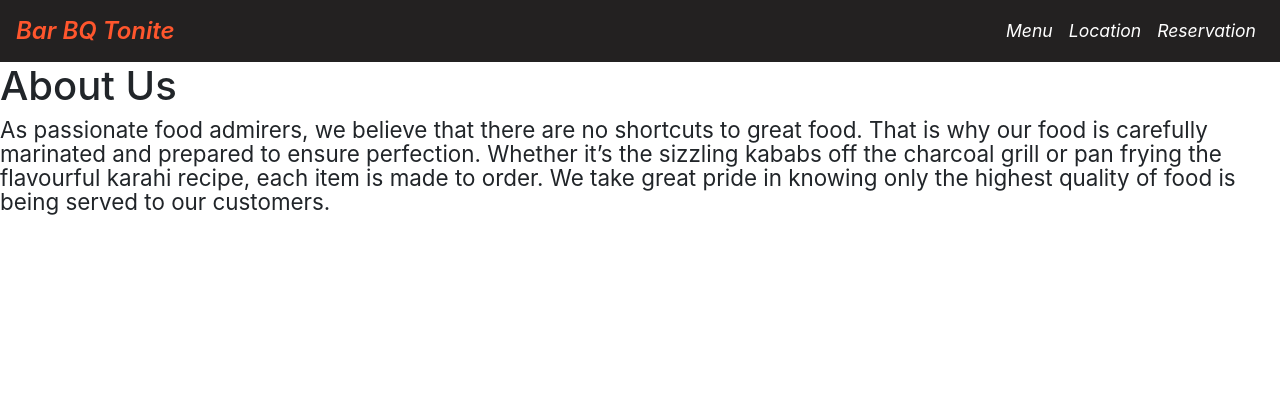
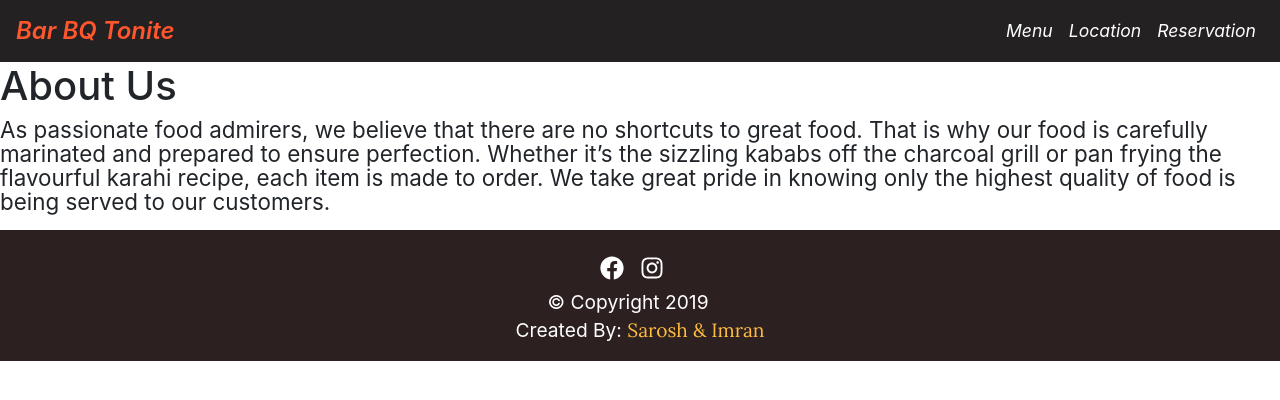
Before and after one commit to SaroshKhawar496/bbq-tonite, a React (Create React App) app in the folder client/: page /about in a window 1280 px wide. Shown: the top 400 px of the page. Built offline with nearby package versions, Linux system fonts and the light colour scheme.

Commit message:
Moved Footer to App.js

```diff
--- a/client/src/App.js
+++ b/client/src/App.js
@@ -8,6 +8,7 @@ import Reservation from "./components/Reservation";
 
 import Location from "./containers/Location";
 import Menu from "./containers/Menu";
+import Footer from "./components/Footer";
 
 function App() {
   return (
@@ -21,6 +22,7 @@ function App() {
           <Route path="/location" component={Location} />
           <Route path="/reservation" component={Reservation} />
         </Switch>
+        <Footer />
       </>
     </BrowserRouter>
   );
--- a/client/src/components/Home.js
+++ b/client/src/components/Home.js
@@ -2,7 +2,6 @@ import React, { Component } from "react";
 import styles from "../sass/Home.module.scss";
 import GoogleReviews from "../containers/GoogleReviews";
 import AboutUs from "../components/About";
-import Footer from "../components/Footer";
 
 export default class Home extends Component {
   render() {
@@ -18,7 +17,7 @@ export default class Home extends Component {
           <AboutUs />
           <GoogleReviews />
         </section>
-        <Footer />
+
       </div>
     );
   }
```
